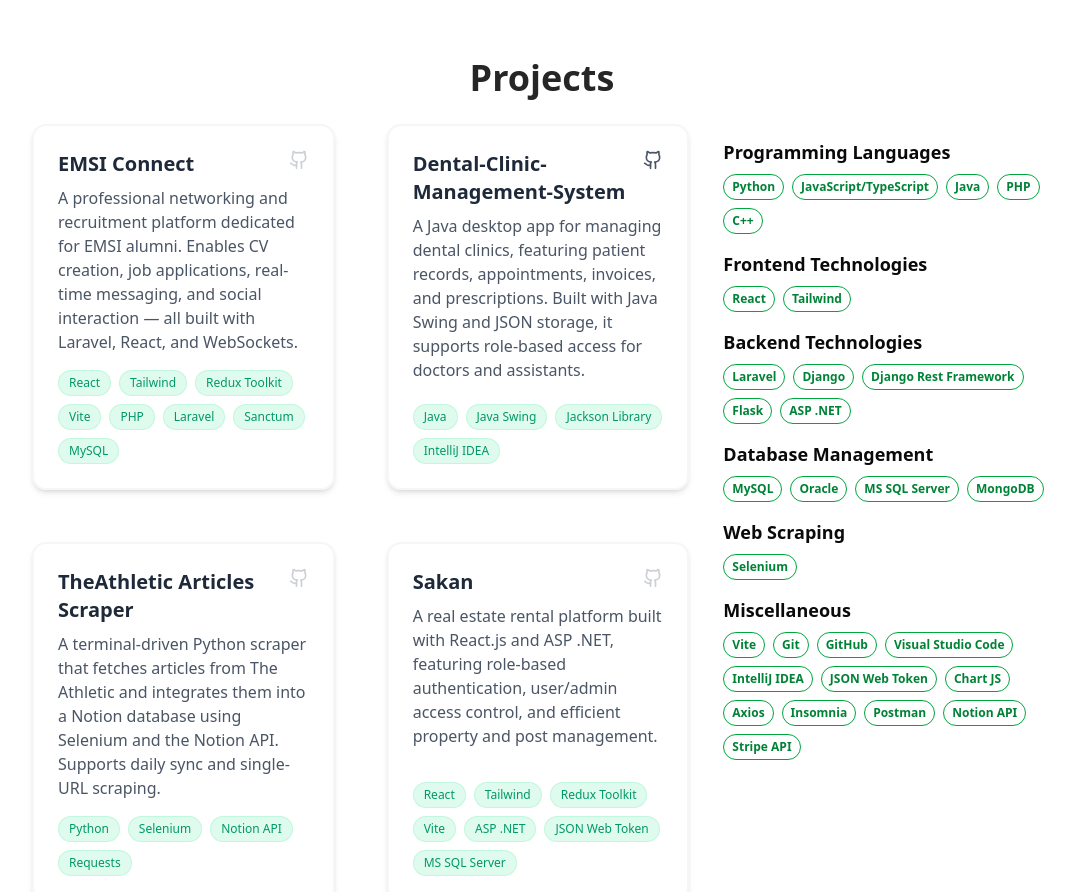
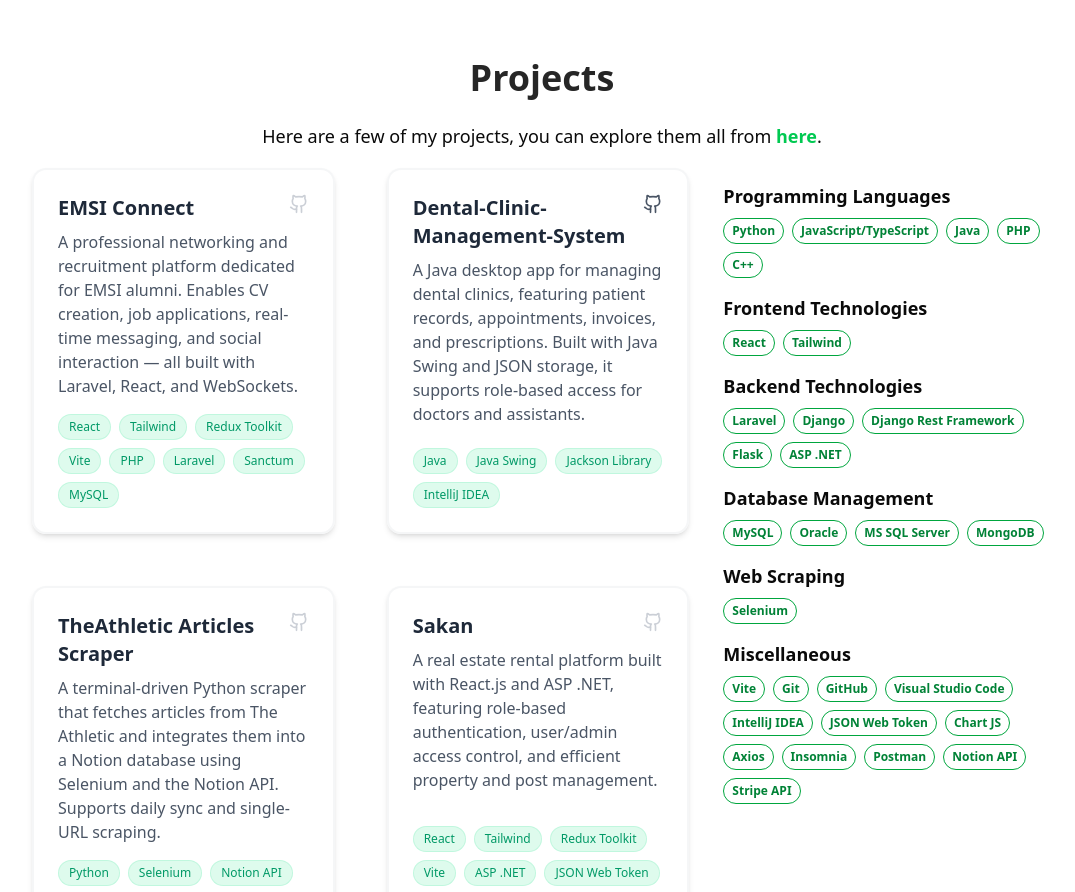
Before and after one commit to dev-saber/my-portfolio, a React (Vite) app: page / in a window 1280 px wide. Shown: the part 3120-4012 px from the top of the page, without its empty margins (98-1173 px from the left). Built offline with nearby package versions, Linux system fonts and the light colour scheme.

Commit message:
github repositories link

```diff
--- a/src/layouts/Projects.tsx
+++ b/src/layouts/Projects.tsx
@@ -24,6 +24,23 @@
       className="px-4 py-12 sm:px-8 md:px-16 lg:px-32 lg:w-full mx-auto"
     >
       <Title>Projects</Title>
+      <div className="text-center sm:text-lg m-4">
+        Here are a few of my projects, you can explore them all from{" "}
+        <span
+          className="text-green-500 dark:text-green-400 font-semibold cursor-pointer"
+          onClick={() =>
+            window.open(
+              "https://github.com/dev-saber?tab=repositories",
+              "_blank",
+              "noopener,noreferrer"
+            )
+          }
+        >
+          here
+        </span>
+        .
+      </div>
+
       <div className="flex flex-col lg:flex-row w-full gap-6 sm:gap-8 justify-between items-start">
         <div className="w-full lg:w-1/3 lg:order-2">
           <Skills
```
